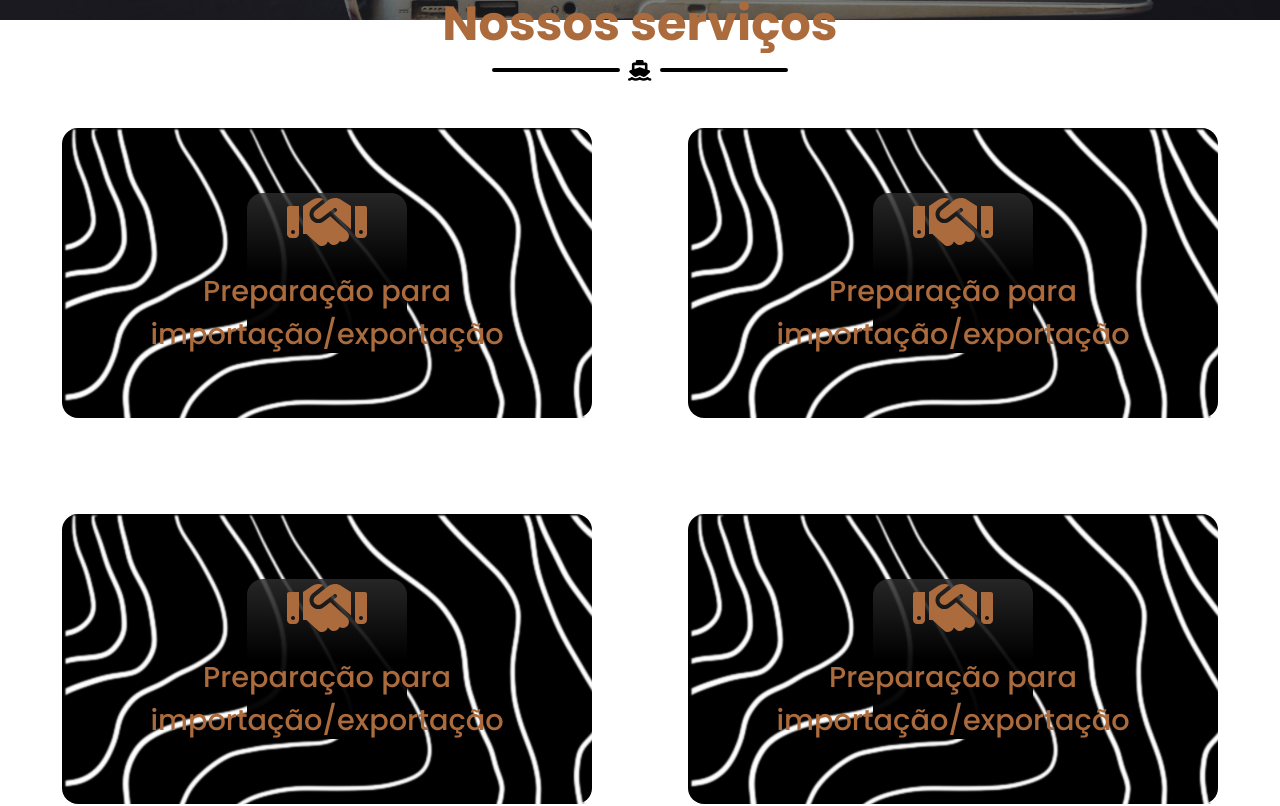
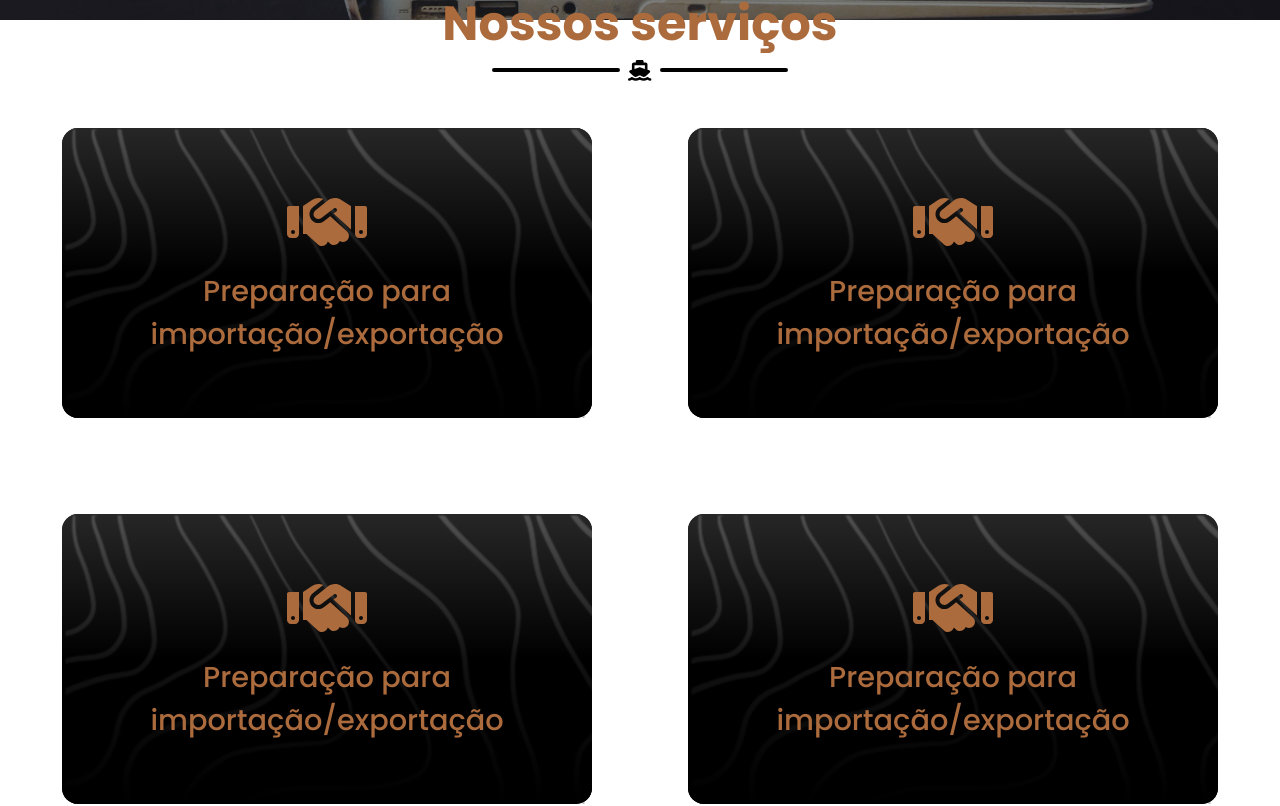
Before and after one commit to pedroca46/AndreGraize_LP, a React (Create React App) app: page / in a window 1280 px wide. Shown: the part 780-1586 px from the top of the page. Built offline with nearby package versions, Linux system fonts and the light colour scheme.

Commit message:
Bugs fixed

```diff
--- a/src/components/cardServices/CardServices.css
+++ b/src/components/cardServices/CardServices.css
@@ -1,6 +1,11 @@
+:root{
+    --width: 530px;
+    --height: 290px;
+}
+
 .cardServices-container{
-    width: 530px;
-    height: 290px;
+    width: var(--width);
+    height: var(--height);
     margin: 3em;
     background-color: black;
 
@@ -14,15 +19,15 @@
 .cardServices-container::before{
     content: '';
     position: absolute;
-    width: 530px;
-    height: 290px;
+    width: var(--width);
+    height: var(--height);
     background-image: url(../../images/topography.png);
 }
 .cardServices-container::after{
     content: '';
     position: absolute;
-    width: 10em;
-    height: 10em;
+    width: var(--width);
+    height: var(--height);
     border-radius: 1em;
 
     background: linear-gradient(0deg, black, rgba(0, 0, 0, 0.929), rgba(46, 46, 46, 0.832));
```
